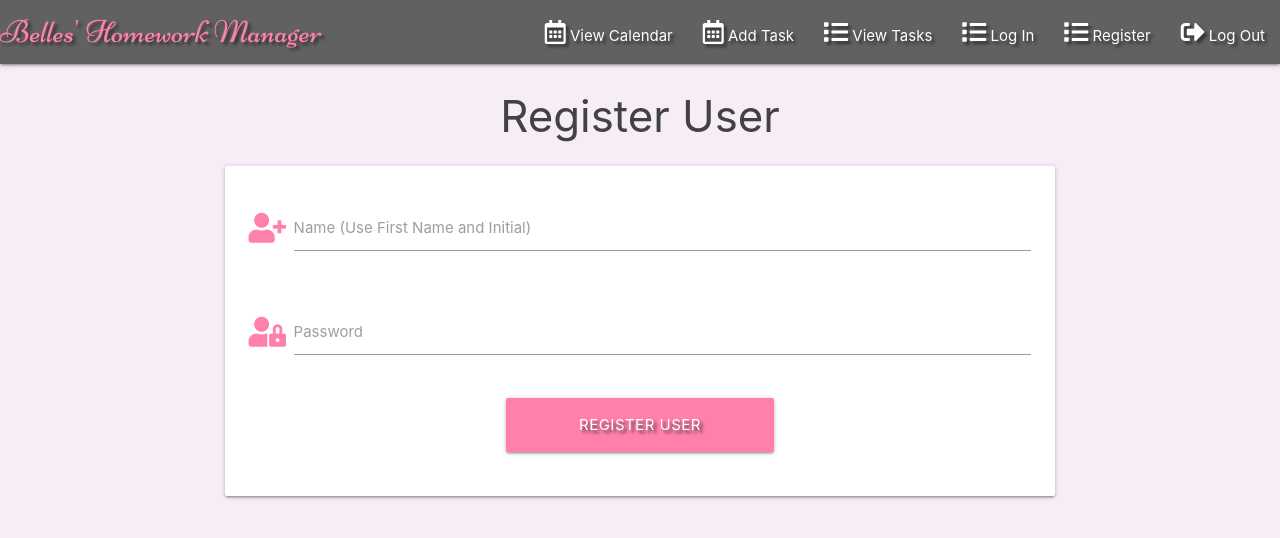
After one commit to Rachel2308/MS3-belles-task-manager, a Flask app: page /register in a window 1280 px wide. The commit adds this page. Shown: the top 538 px of the page. Run offline with Flask 2, Linux system fonts and the light colour scheme; some libraries are stand-ins or nearby versions.

Commit message:
Registration page and template added

```diff
--- a/app.py
+++ b/app.py
@@ -4,6 +4,7 @@ from flask import (
     request, session, url_for)
 from flask_pymongo import PyMongo
 from bson.objectid import ObjectId
+from werkzeug.security import generate_password_hash, check_password_hash
 if os.path.exists("env.py"):
     import env
 
@@ -24,6 +25,13 @@ def show_tasks():
     return render_template("homework.html", homework=homework)
 
 
+@app.route("/register", methods=["GET", "POST"])
+def register():
+    return render_template("register.html")
+
+
+
+
 if __name__ == "__main__":
     app.run(host=os.environ.get("IP"),
             port=int(os.environ.get("PORT")),
--- a/static/css/style.css
+++ b/static/css/style.css
@@ -3,5 +3,13 @@ body {
 }
 
 .text-shadow {
-    text-shadow: 2px 2px 2px rgba(33, 33, 33, 0.7);
+    text-shadow: 3px 3px 3px rgba(33, 33, 33, 0.7)
 }
+
+.brand-logo {
+    font-family: "niconne", cursive;
+}
+
+.registration-form-header {
+    color: #424242;
+}
--- a/templates/base.html
+++ b/templates/base.html
@@ -11,6 +11,8 @@
         type="text/css">
     <link rel="stylesheet" href="{{ url_for('static', filename='css/style.css') }}" type="text/css">
     <link rel="icon" type="image/png" href="static/image/belles-favicon.PNG" />
+    <link rel="preconnect" href="https://fonts.gstatic.com">
+    <link href="https://fonts.googleapis.com/css2?family=Niconne&display=swap" rel="stylesheet">
     {% block styles %}
     {% endblock %}
     <title>Belles' Task Manager</title>
@@ -25,10 +27,12 @@
                 <a href="#!" class="brand-logo pink-text text-accent-1 text-shadow">Belles' Homework Manager</a>
                 <a href="#" data-target="mobile-demo" class="sidenav-trigger"><i class="fas fa-bars"></i></a>
                 <ul class="right hide-on-med-and-down">
-                    <li><a href="#" class="pink-text text-accent-1 text-shadow">Home</a></li>
-                    <li><a href="#" class="pink-text text-accent-1 text-shadow">Add Task</a></li>
-                    <li><a href="#" class="pink-text text-accent-1 text-shadow">View Tasks</a></li>
-                    <li><a href="#" class="pink-text text-accent-1 text-shadow">Log Out</a></li>
+                    <li><a href="#" class="text-shadow"><i class="far fa-calendar-alt"></i>  View Calendar</a></li>
+                    <li><a href="#" class="text-shadow"><i class="far fa-calendar-alt"></i>  Add Task</a></li>
+                    <li><a href="{{ url_for('show_tasks') }}" class="text-shadow"><i class="fas fa-list"></i>  View Tasks</a></li>
+                    <li><a href="#" class="text-shadow"><i class="fas fa-list"></i>  Log In</a></li>
+                    <li><a href="{{ url_for('register') }}" class="text-shadow"><i class="fas fa-list"></i>  Register</a></li>
+                    <li><a href="#" class="text-shadow"><i class="fas fa-sign-out-alt"></i>  Log Out</a></li>
 
                 </ul>
             </div>
@@ -37,11 +41,15 @@
         <!-- mobile navbar -->
         <ul class="sidenav" id="mobile-demo">
             <li><h4 class="center-align pink-text text-accent-2">Belles' Homework Manager</h4></li>
-            <li><a href="#">Home</a></li>
-            <li><a href="#">Add Task</a></li>
-            <li><a href="#">View Tasks</a></li>
-            <li><a href="#">Log Out</a></li>
+            <li><a href="#"><i class="far fa-calendar-alt"></i>View Calendar</a></li>
+            <li><a href="#"><i class="fas fa-plus"></i>Add Task</a></li>
+            <li><a href="{{ url_for('show_tasks') }}"><i class="fas fa-list"></i>View Tasks</a></li>
+            <li><a href="#"><i class="fas fa-list"></i>Log In</a></li>
+            <li><a href="{{ url_for('register') }}" class="text-shadow"><i class="fas fa-list"></i>  Register</a></li>
+            <li><a href="#"><i class="fas fa-sign-out-alt"></i>Log Out</a></li>
         </ul>
+
+
 
     </header>
 
--- /dev/null
+++ b/templates/register.html
@@ -0,0 +1,36 @@
+{% extends "base.html" %}
+{% block content %}
+
+<h3 class="center-align registration-form-header">Register User</h3>
+
+<div class="row">
+    <form class="col s12 m8 offset-m2"method="POST" action="{{ url_for ('register') }}">
+        <div class="card-panel">
+            <!-- Enter Name -->
+            <div class="row">
+                <div class="input-field col s12">
+                    <i class="fas fa-user-plus prefix pink-text text-accent-1"></i>
+                    <input id="fullname" name="fullname" type="text" class="validate">
+                    <label for="fullname">Name (Use First Name and Initial)</label>
+                </div>
+            </div>
+
+            <!-- Enter Password -->
+            <div class="row">
+                <div class="input-field col s12">
+                    <i class="fas fa-user-lock prefix pink-text text-accent-1"></i>
+                    <input id="password" name="password" type="password" class="validate">
+                    <label for="password">Password</label>
+                </div>
+            </div>
+
+            <!--Register User Button-->
+            <div class="row">
+                <button type="submit" class="col s4 offset-s4 btn-large pink accent-1 text-shadow">
+                    Register User</button>
+            </div>
+        </div>
+    </form>
+</div>
+
+{% endblock %}
```
Also changed, not shown: templates/calendar.html (added, +11 -0 lines).
